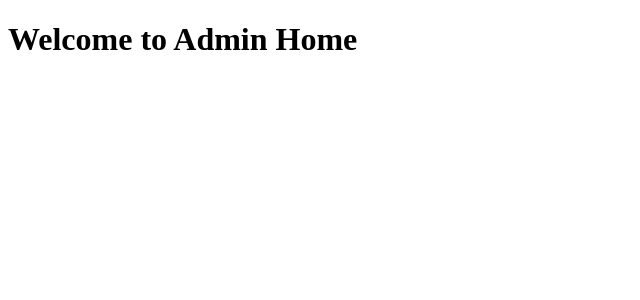
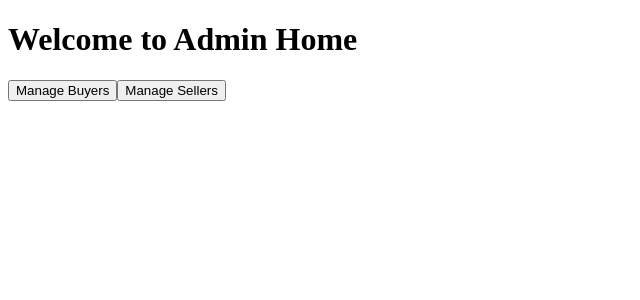
Before and after one commit to PoornaSenadheera100/SPSH-Ayurvedic-Center, a React (Create React App) app in the folder frontend/: page /adminhome in a window 1280 px wide. Shown: the top 300 px of the page, without its empty margins (0-640 px from the left). Built offline with nearby package versions, Linux system fonts and the light colour scheme.

Commit message:
Added 2 buttons for admin home page

```diff
--- a/frontend/src/components/HomeAdmin.js
+++ b/frontend/src/components/HomeAdmin.js
@@ -2,6 +2,9 @@ export default function HomeAdmin(){
     return(
         <div>
             <h1>Welcome to Admin Home</h1>
+
+            <a href="/adminhome/managebuyers"><button>Manage Buyers</button></a>
+            <a href="/adminhome/managesellers"><button>Manage Sellers</button></a>
         </div>
     )
 }
```
